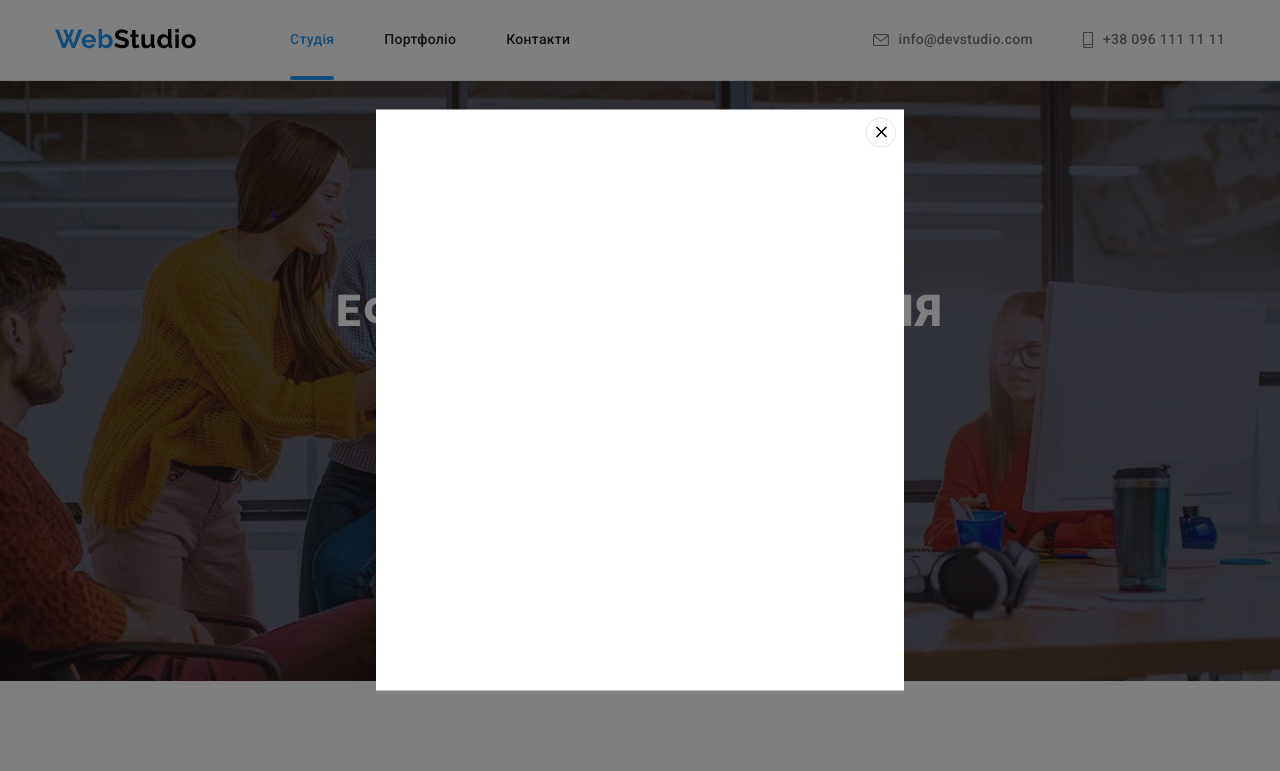
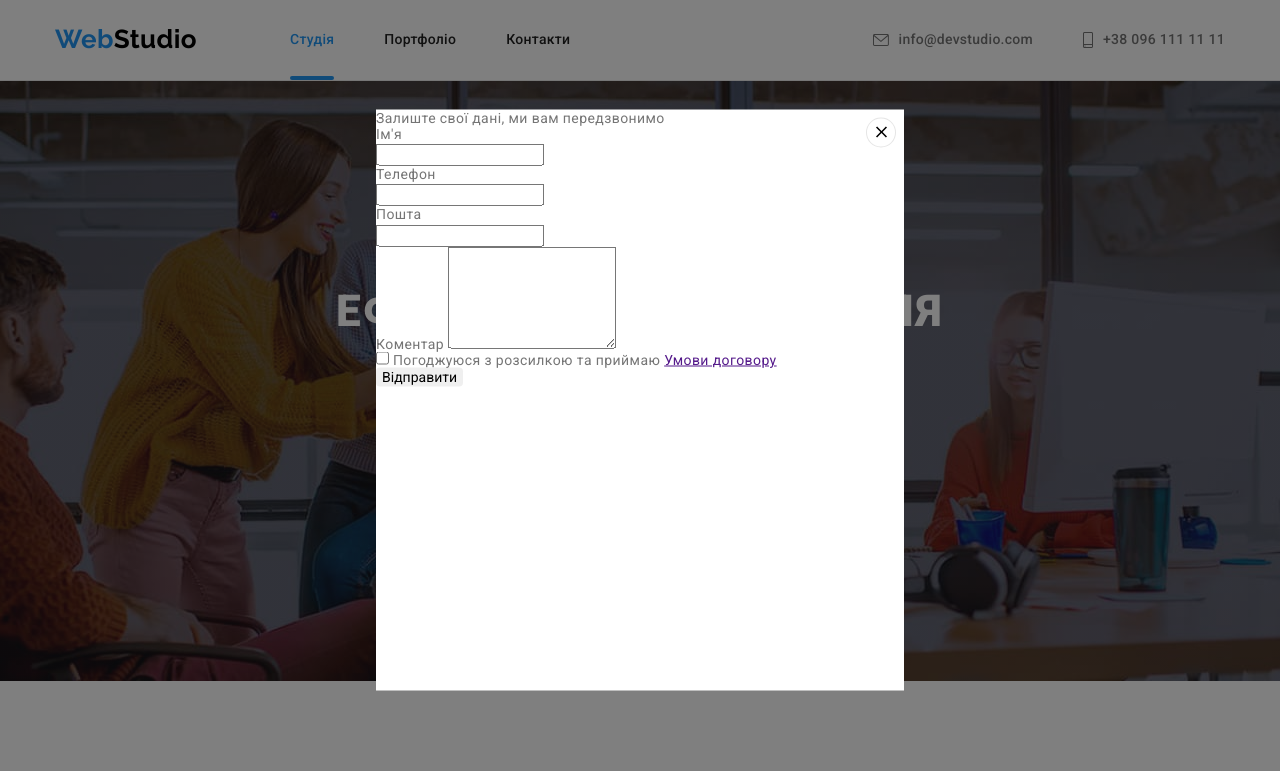
Before and after one commit to KseniiaBryzhko/goit-markup-hw-06, a plain HTML site: page index.html in a window 1280 px wide. Both pictures are taken after a click on the button "Замовити послугу". Shown: the top 771 px of the page. Drawn offline with nearby package versions, Linux system fonts and the light colour scheme.

Commit message:
form was added

```diff
--- a/index.html
+++ b/index.html
@@ -435,6 +435,33 @@
 					<use href="./images/icons.svg#icon-close"></use>
 				</svg>
 			</button>
+			<form class="modal-form" name="contacts_form" autocomplete="off" novalidate>
+				<p class="modal-text">Залиште свої дані, ми вам передзвонимо</p>
+				<div class="modal-form-group">
+					<label for="name">Ім'я</label>
+					<div class="">
+						<input type="text" name="name" id="name" required>
+						<svg width="18" height="18"></svg>
+					</div>
+					<label for="phone">Телефон</label>
+					<div class="">
+						<input type="tel" name="phone" id="phone" required>
+						<svg width="18" height="18"></svg>
+					</div>
+					<label for="mail">Пошта</label>
+					<div class="">
+						<input type="email" name="mail" id="mail" required>
+						<svg width="18" height="18"></svg>
+					</div>
+					<label for="comment">Коментар</label>
+					<textarea name="user_message" id="comment" rows="6"></textarea>
+				</div>
+				<div>
+					<input type="checkbox" id="agreement" />
+					<label for="agreement">Погоджуюся з розсилкою та приймаю <a href="">Умови договору</a></label>
+				</div>
+				<button type="submit">Відправити</button>
+			</form>
 		</div>
 	</div>
 
```
